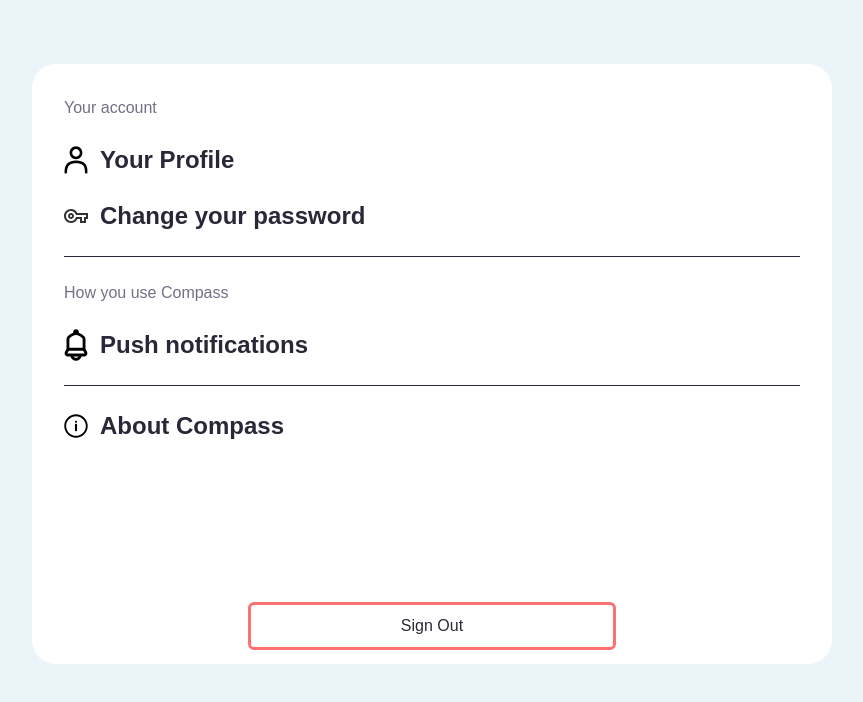
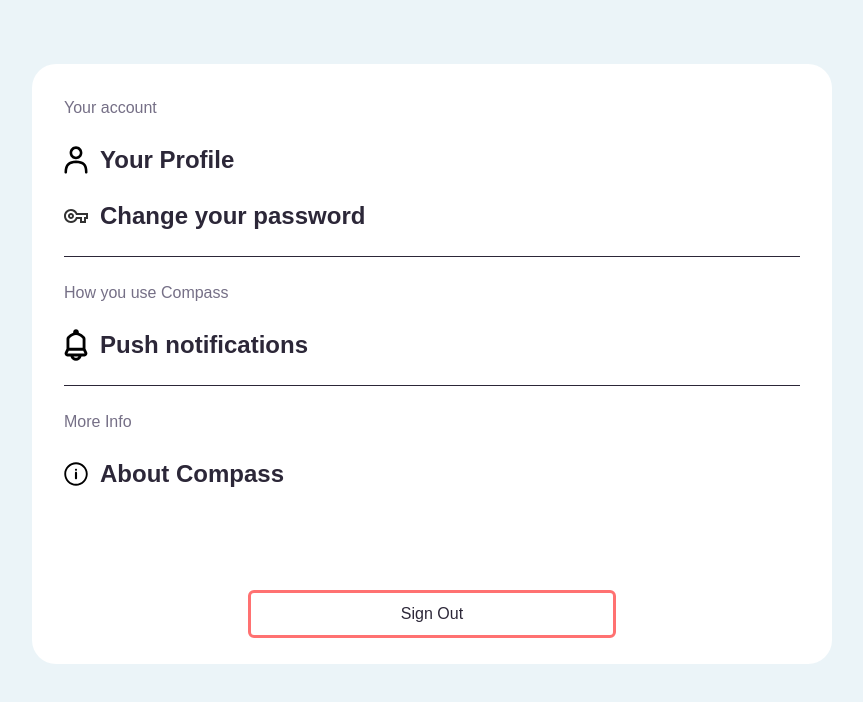
Before and after one commit to Chr728/Compass, a Next.js app in the folder compass/: page /settings in a window 1280 px wide. Shown: the top 702 px of the page, without its empty margins (208-1071 px from the left). Built offline with nearby package versions, Linux system fonts and the light colour scheme.

Commit message:
#44 Adding More info text

```diff
--- a/compass/app/settings/page.tsx
+++ b/compass/app/settings/page.tsx
@@ -84,6 +84,10 @@ export default function Setting() {
         <br></br>
         <hr className="h-px w-336 text-darkgrey"></hr>
         <br></br>
+        <span className="text-base not-italic font-normal font-IBM Plex Sans text-grey">
+          More Info
+        </span>
+        <br></br>
         <Link href="">
           <div className="flex items-center">
             <Image
@@ -98,7 +102,7 @@ export default function Setting() {
             </span>
           </div>
         </Link>
-        <div className="text-center mt-[160px] ">
+        <div className="text-center mt-[100px] ">
           <RedButton
             type="button"
             text="Sign Out"
```
